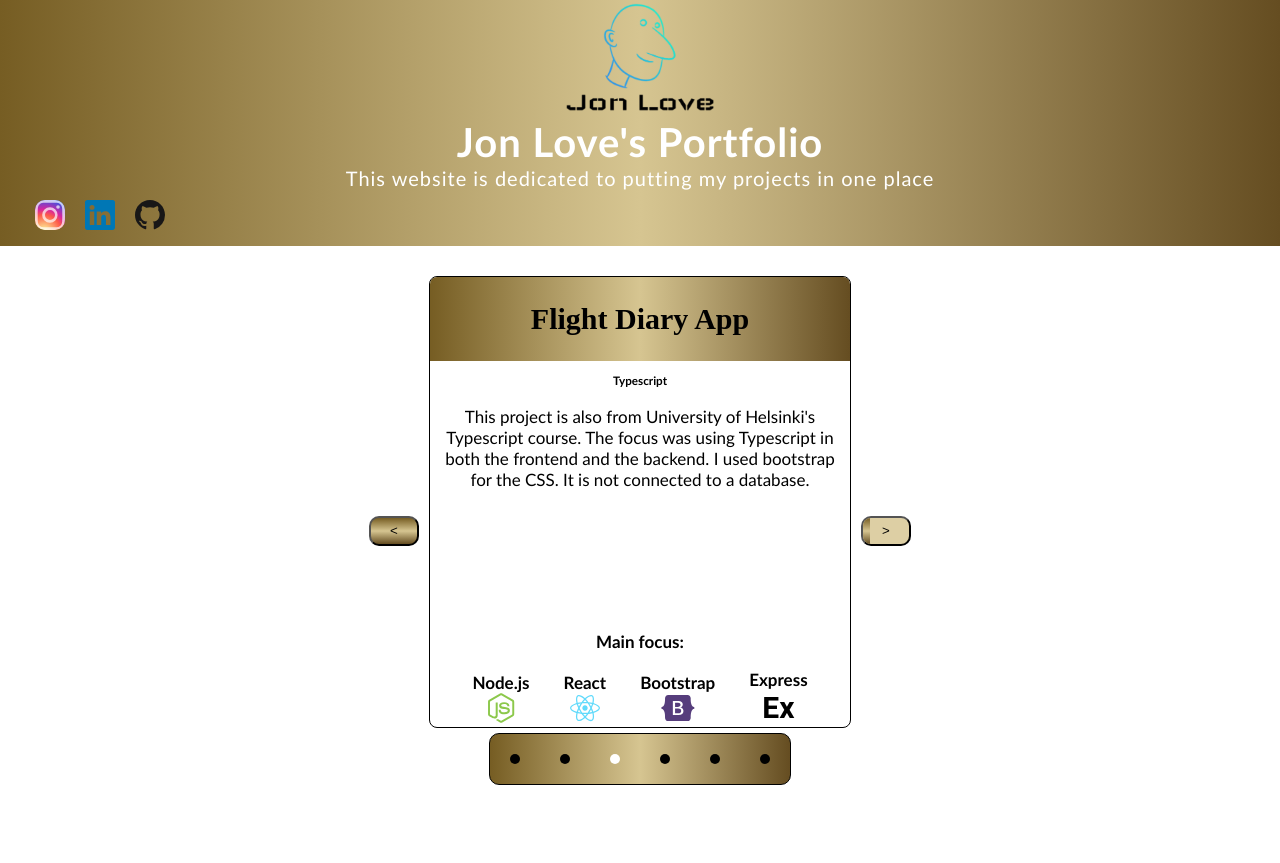
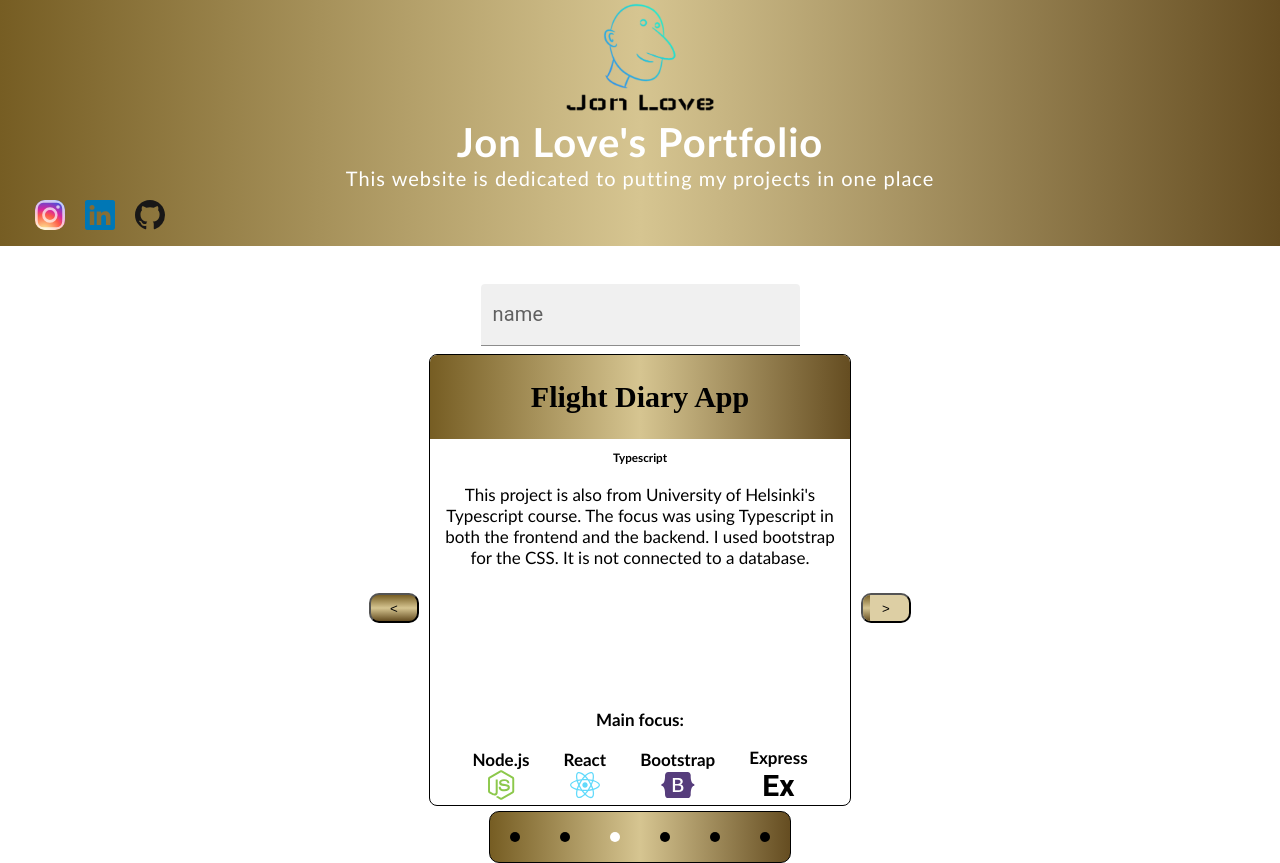
Before and after one commit to jonnny013/portfolio, a React (Vite) app: page / in a window 1280 px wide. Before the commit the page ends 800 px from the top, so only its background shows below. Built offline with nearby package versions, Linux system fonts and the light colour scheme.

Commit message:
Add StandardFormBar to use in future cases

```diff
--- a/package.json
+++ b/package.json
@@ -10,10 +10,13 @@
     "preview": "vite preview"
   },
   "dependencies": {
+    "@emotion/react": "^11.11.3",
+    "@emotion/styled": "^11.11.0",
     "@fortawesome/fontawesome-svg-core": "^6.5.1",
     "@fortawesome/free-brands-svg-icons": "^6.5.1",
     "@fortawesome/free-solid-svg-icons": "^6.5.1",
     "@fortawesome/react-fontawesome": "^0.2.0",
+    "@mui/material": "^5.15.4",
     "@types/react-router-dom": "^5.3.3",
     "bootstrap": "^5.3.2",
     "bootstrap-icons": "^1.11.2",
--- a/src/App.tsx
+++ b/src/App.tsx
@@ -4,6 +4,8 @@ import './App.css';
 import Carousel from './components/Projects/Carousel';
 import {Project} from './types';
 import HeaderIndex from './components/Header/HeaderIndex';
+import { Route, Routes } from 'react-router-dom';
+import StandardFormBar from './components/StandardFormBar';
 
 const App: React.FC = () => {
   const projects: Project[] = [];
@@ -14,9 +16,12 @@ const App: React.FC = () => {
   return (
     <div>
       <HeaderIndex />
-      <Carousel projects={projects} />
+      <StandardFormBar id='name' label='name' type='text' />
+      <Routes>
+        <Route path='/' element={<Carousel projects={projects} />} />
+      </Routes>
     </div>
-  );
+  )
 };
 
 export default App;
--- /dev/null
+++ b/src/components/StandardFormBar.tsx
@@ -0,0 +1,39 @@
+import Box from '@mui/material/Box'
+import TextField from '@mui/material/TextField'
+
+interface propTypes {
+  id: string
+  label: string
+  type: string
+  helperText?: string | undefined
+}
+
+const styles = {
+  resize: {
+    style: {fontSize: 20}
+  }
+}
+
+const StandardFormBar = ({id, label, type, helperText}: propTypes) => {
+  return (
+    <>
+      <Box
+        sx={{
+          '& > :not(style)': { m: 1, width: '55ch' },
+        }}
+      >
+        <TextField
+          inputProps={styles.resize}
+          InputLabelProps={styles.resize}
+          variant='filled'
+          id={id}
+          label={label}
+          type={type}
+          helperText={helperText ? helperText : undefined}
+        ></TextField>
+      </Box>
+    </>
+  )
+}
+
+export default StandardFormBar
```
Also changed, not shown: src/components/ContactMe/ContactIndex.tsx (added, +9 -0 lines), src/components/ContactMe/ContactForm.tsx (added), 1 other file (tests, documents, lock files or other folders).
